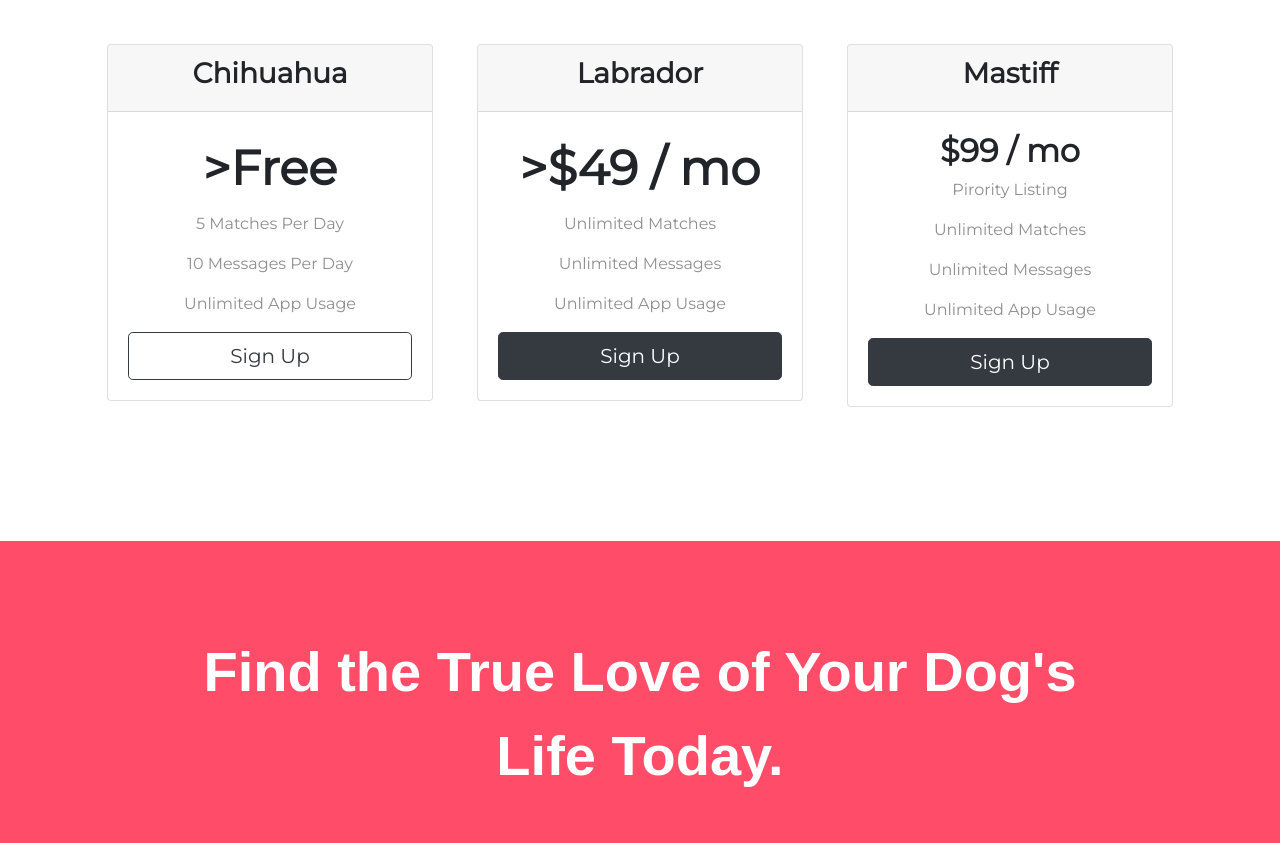
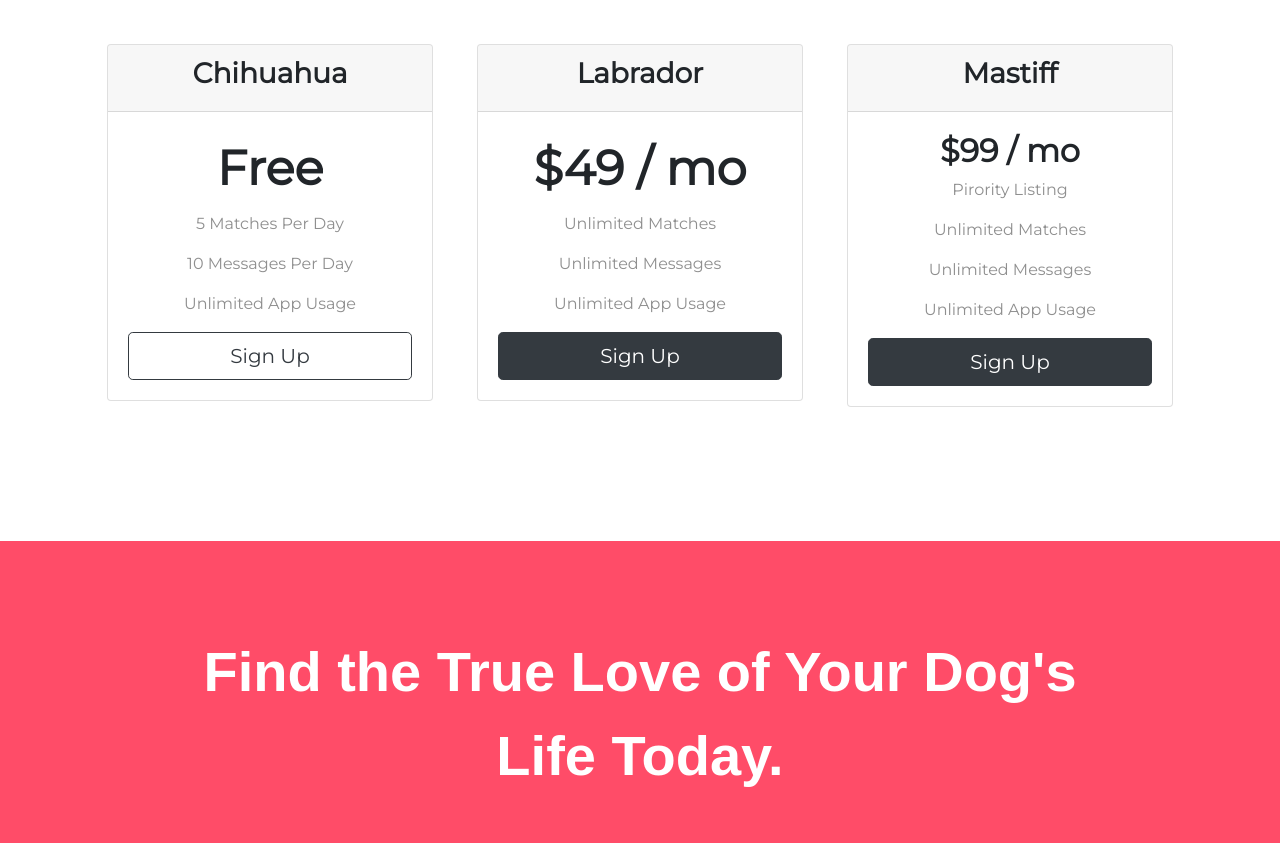
Before and after one commit to Tarunkmr0023/Tindog, a plain HTML site: page index.html in a window 1280 px wide. Shown: the part 2000-2843 px from the top of the page. Drawn offline with nearby package versions, Linux system fonts and the light colour scheme.

Commit message:
update index.html

```diff
--- a/index.html
+++ b/index.html
@@ -148,7 +148,7 @@
             <h3>Chihuahua</h3>
           </div>
           <div class="card-body">
-            <h2 class="pricing-text">>Free</h2>
+            <h2 class="pricing-text">Free</h2>
             <p>5 Matches Per Day</p>
             <p>10 Messages Per Day</p>
             <p>Unlimited App Usage</p>
@@ -163,7 +163,7 @@
             <h3>Labrador</h3>
           </div>
           <div class="card-body">
-            <h2 class="pricing-text">>$49 / mo</h2>
+            <h2 class="pricing-text">$49 / mo</h2>
             <p>Unlimited Matches</p>
             <p>Unlimited Messages</p>
             <p>Unlimited App Usage</p>
```
